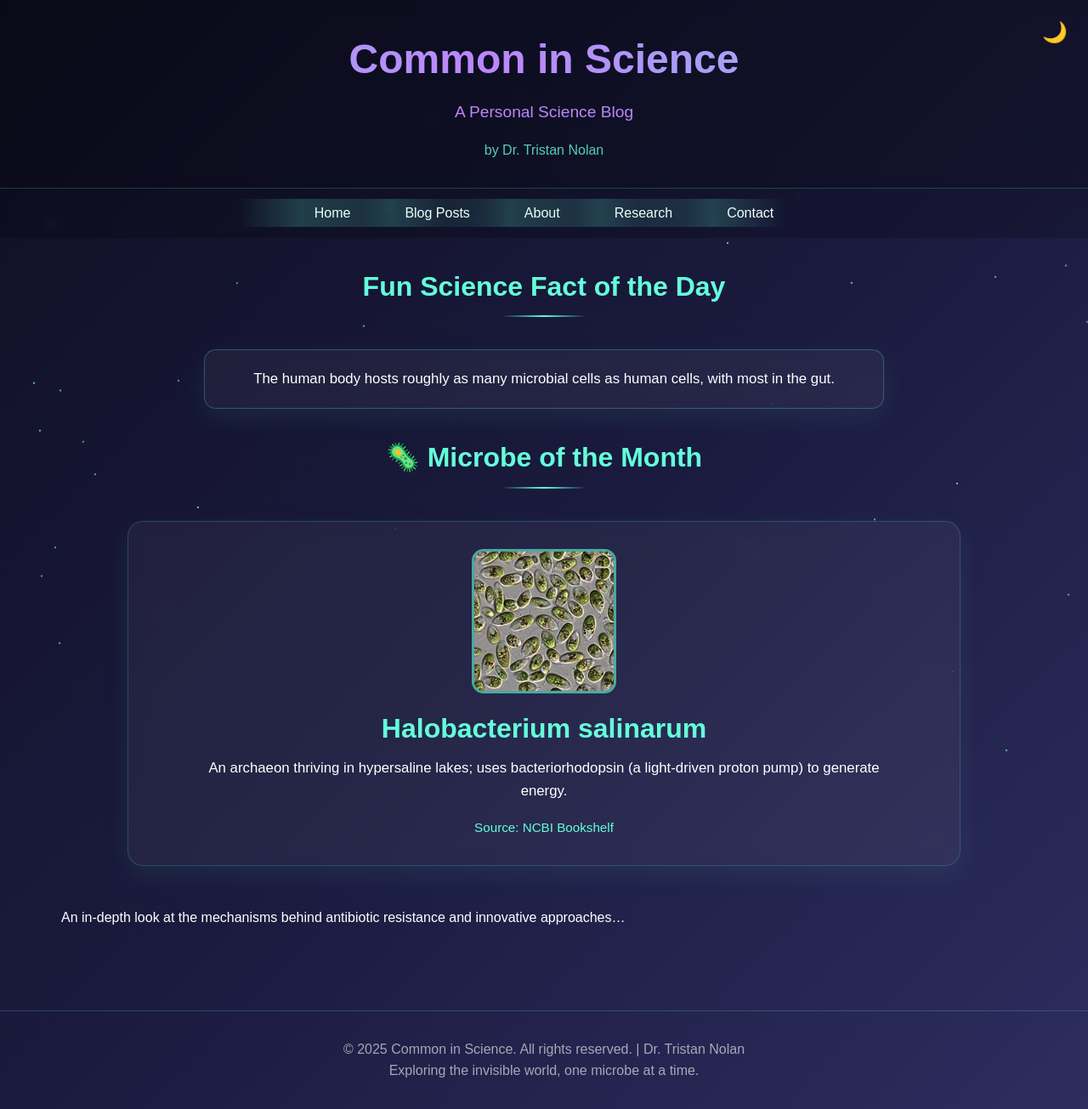
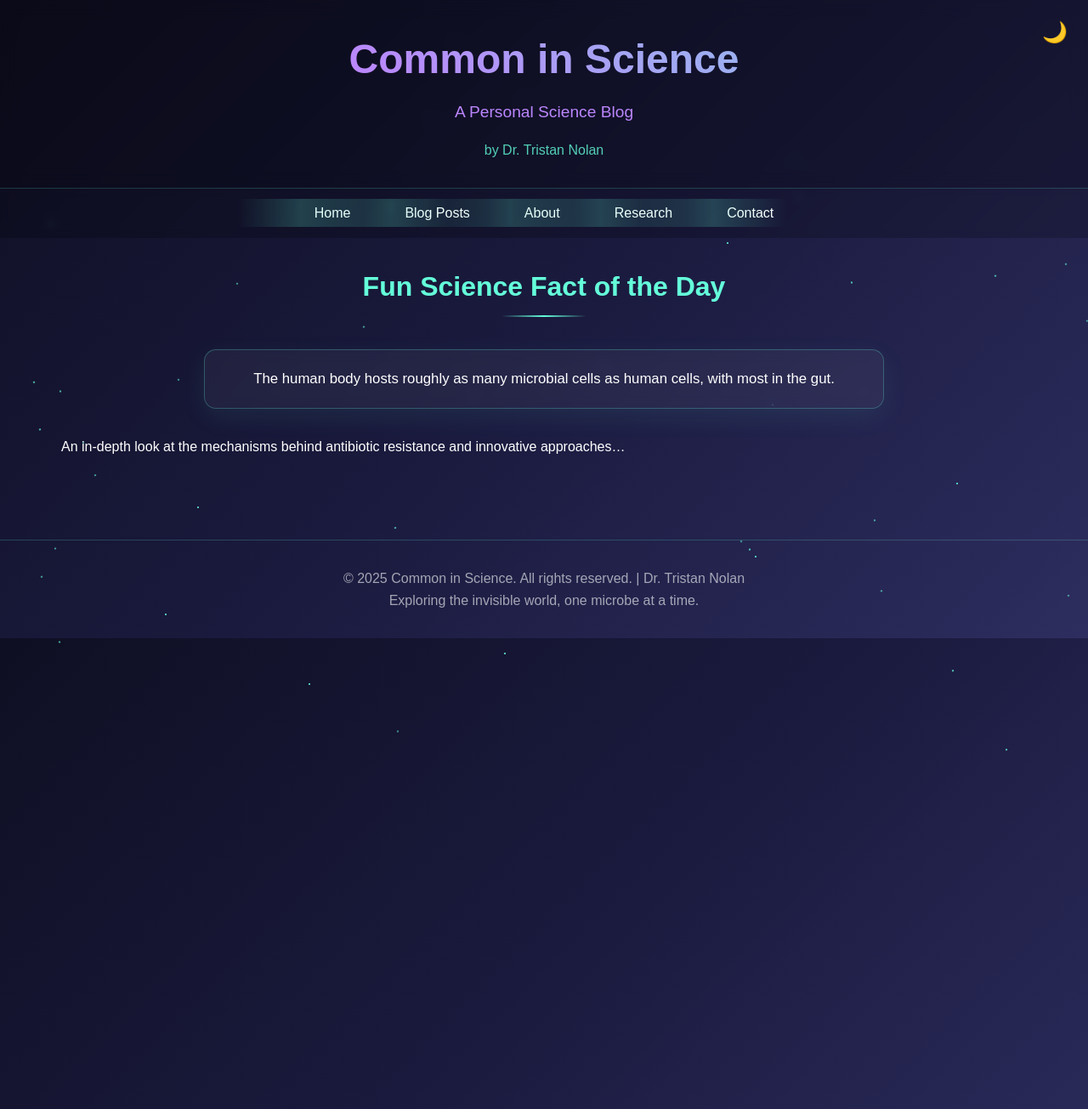
Before and after one commit to TrisNolan/trisnolan.github.io, a Jekyll site: the page built from _posts/2025-07-03-antibiotic-resistance-a-growing-challenge.md, in a window 1280 px wide. Shown: the whole page at 85% size. Built offline with Jekyll 4.4.1, drawn with Linux system fonts in a browser that asks for light colours; our own code applies the rules of GitHub Pages for plain Markdown files.

Commit message:
Update default.html

```diff
--- a/_layouts/default.html
+++ b/_layouts/default.html
@@ -142,16 +142,8 @@
       <div id="fact-box" class="fact-box">Loading today’s fact...</div>
     </section>
 
-    <!-- Microbe of the Month -->
-    <section id="microbe" aria-labelledby="microbe-heading">
-      <h2 id="microbe-heading" class="section-title">🦠 Microbe of the Month</h2>
-      <div class="microbe-card">
-        <img id="microbe-img" class="microbe-img" src="{{ '/assets/images/fallback.jpeg' | relative_url }}" alt="Microbe image">
-        <h3 id="microbe-name" class="microbe-title">Loading…</h3>
-        <p id="microbe-blurb" class="microbe-blurb">Fetching this month’s microbe…</p>
-        <a id="microbe-source" class="microbe-source" href="#" target="_blank" rel="noopener">Source</a>
-      </div>
-    </section>
+    <!-- The Microbe of the Month section is intentionally NOT here.
+         Add it inside pages that need it (e.g., index.md after the blog list). -->
 
     {{ content }}
   </main>
@@ -215,7 +207,7 @@
       document.querySelectorAll('#fact-box,#fact-text').forEach(el=>{el.textContent=fact;});
     });
 
-    // Microbe of the Month (uses your existing filenames)
+    // Microbe of the Month logic (safe if section isn't present)
     (function () {
       const base = "{{ '/assets/images' | relative_url }}";
       const microbes = [
```
Also changed, not shown: other parts of _layouts/default.html (+8 -8 lines). Lines whose indentation alone changed are shown as unchanged.
